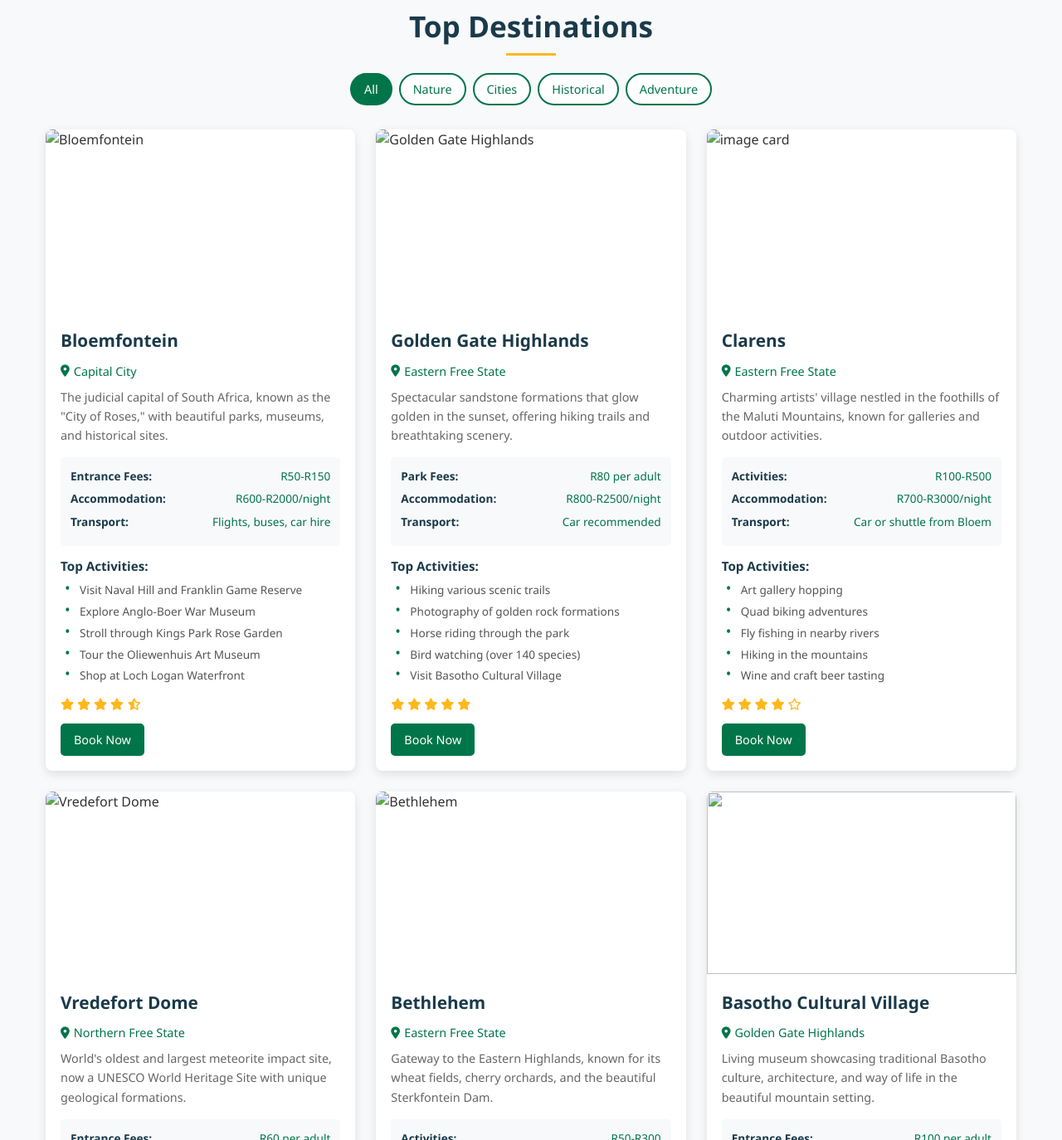
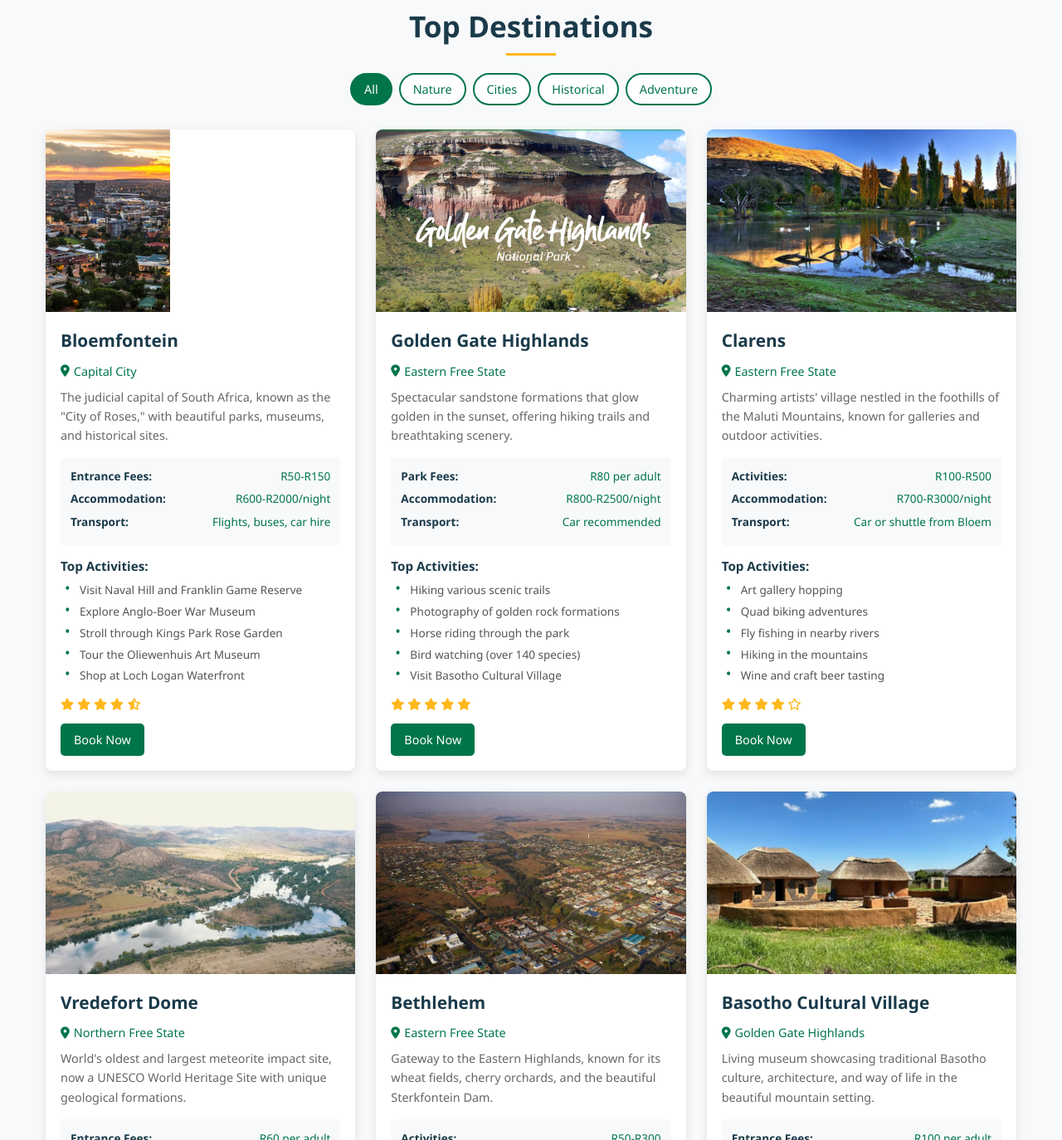
Before and after one commit to lungisajustice/TRAVEL, a plain HTML site: page index.html in a window 1280 px wide. Shown: the part 1305-2679 px from the top of the page at 83% size. Drawn offline with Linux system fonts and the light colour scheme; the site is published under a folder, as on GitHub Pages, so addresses that start at the root find nothing.

Commit message:
Update index.html

```diff
--- a/index.html
+++ b/index.html
@@ -673,7 +673,7 @@
                 <!-- Bloemfontein Card -->
                 <div class="destination-card">
                     <div class="card-image">
-                        <img src="/Pictures/Bloemfontein.jpg" alt="Bloemfontein" style="width:150px;">
+                        <img src="./Pictures/Bloemfontein.jpg" alt="Bloemfontein" style="width:150px;">
                     </div>
                     <div class="card-content">
                         <h3>Bloemfontein</h3>
@@ -723,7 +723,7 @@
                 <!-- Golden Gate Highlands Card -->
                 <div class="destination-card">
                     <div class="card-image">
-                        <img src="/Pictures/Golden Highlands.png" alt="Golden Gate Highlands">
+                        <img src="./Pictures/Golden Highlands.png" alt="Golden Gate Highlands">
                     </div>
                     <div class="card-content">
                         <h3>Golden Gate Highlands</h3>
@@ -773,7 +773,7 @@
                 <!-- Clarens Card -->
                 <div class="destination-card">
                     <div class="card-image">
-                        <img src="/Pictures/Clarens.jpg" alt="image card" width="300">
+                        <img src="./Pictures/Clarens.jpg" alt="image card" width="300">
                     </div>
                     <div class="card-content">
                         <h3>Clarens</h3>
@@ -823,7 +823,7 @@
                 <!-- Vredefort Dome Card -->
                 <div class="destination-card">
                     <div class="card-image">
-                        <img src="/Pictures/vredemort.jpg" alt="Vredefort Dome">
+                        <img src="./Pictures/vredemort.jpg" alt="Vredefort Dome">
                     </div>
                     <div class="card-content">
                         <h3>Vredefort Dome</h3>
@@ -873,7 +873,7 @@
                 <!-- Bethlehem Card -->
                 <div class="destination-card">
                     <div class="card-image">
-                        <img src="/Pictures/Bethlehem.jpeg" alt="Bethlehem">
+                        <img src="./Pictures/Bethlehem.jpeg" alt="Bethlehem">
                     </div>
                     <div class="card-content">
                         <h3>Bethlehem</h3>
@@ -923,7 +923,7 @@
                 <!-- Basotho Cultural Village Card -->
                 <div class="destination-card">
                     <div class="card-image">
-                        <img src="/Pictures/Basotho cultural.jpg">
+                        <img src="./Pictures/Basotho cultural.jpg">
                     </div>
                     <div class="card-content">
                         <h3>Basotho Cultural Village</h3>
```
